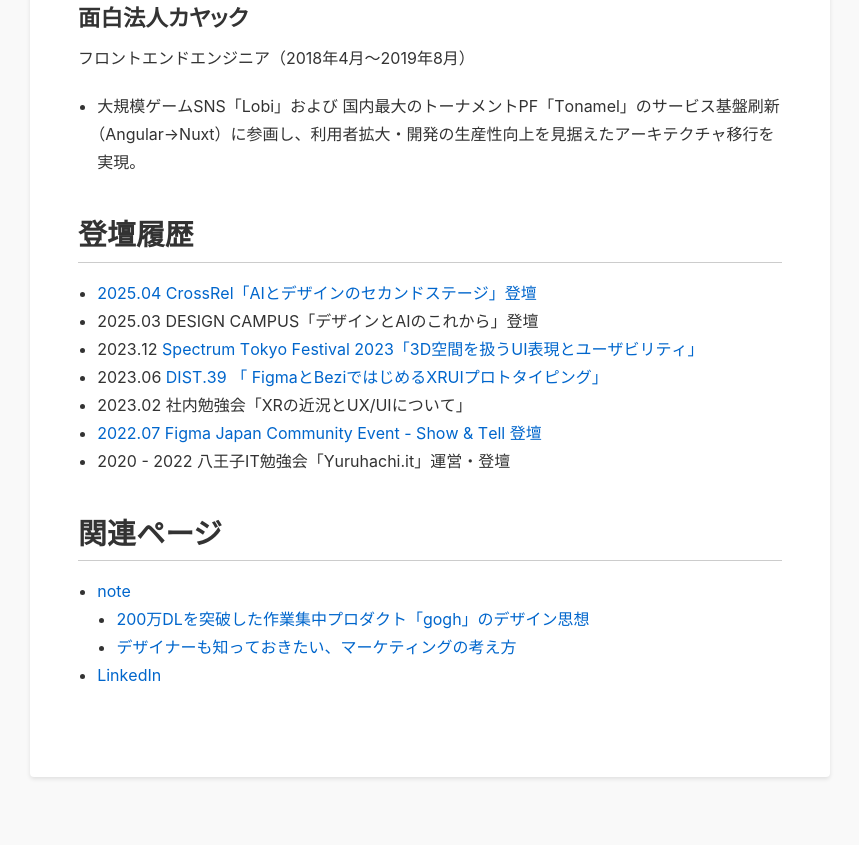
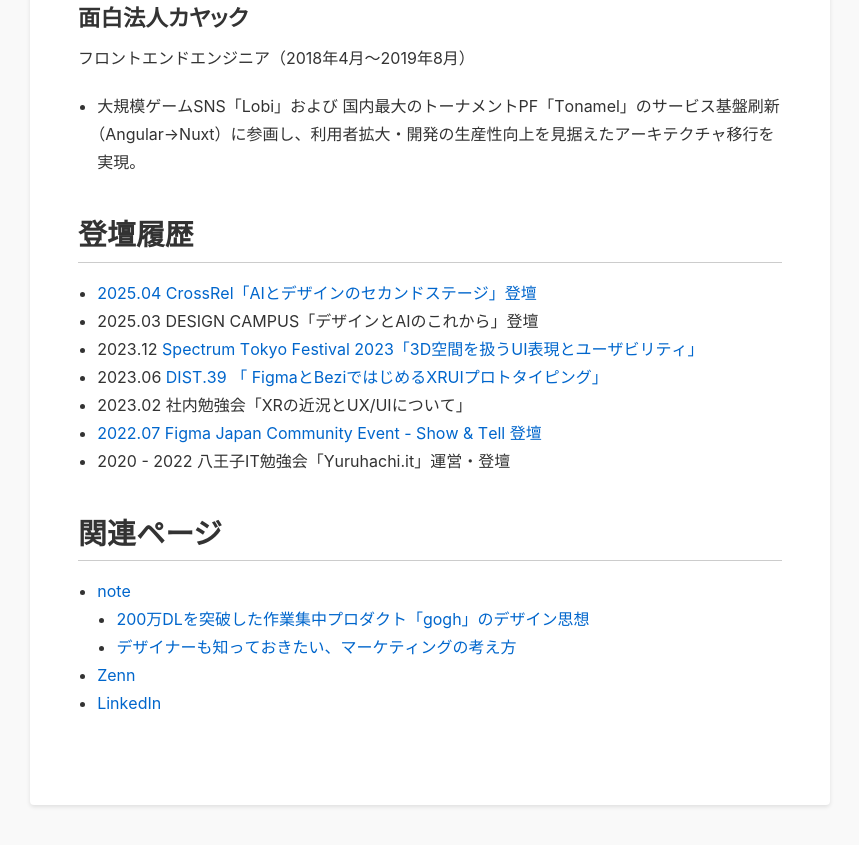
Before and after one commit to akinening/log, an Astro site: page / in a window 1280 px wide. Shown: the part 1326-2171 px from the top of the page, without its empty margins (210-1069 px from the left). Before the commit the page ends 2143 px from the top, so only its background shows below. Built offline with nearby package versions, Linux system fonts and the light colour scheme; Astro itself is replaced by a stand-in of ours.

Commit message:
Add Zenn link above LinkedIn

```diff
--- a/src/pages/index.astro
+++ b/src/pages/index.astro
@@ -157,6 +157,7 @@
               </li>
             </ul>
           </li>
+          <li><a href="https://zenn.dev/012" target="_blank" rel="noopener">Zenn</a></li>
           <li><a href="https://www.linkedin.com/in/akinen" target="_blank" rel="noopener">LinkedIn</a></li>
         </ul>
       </section>
```
